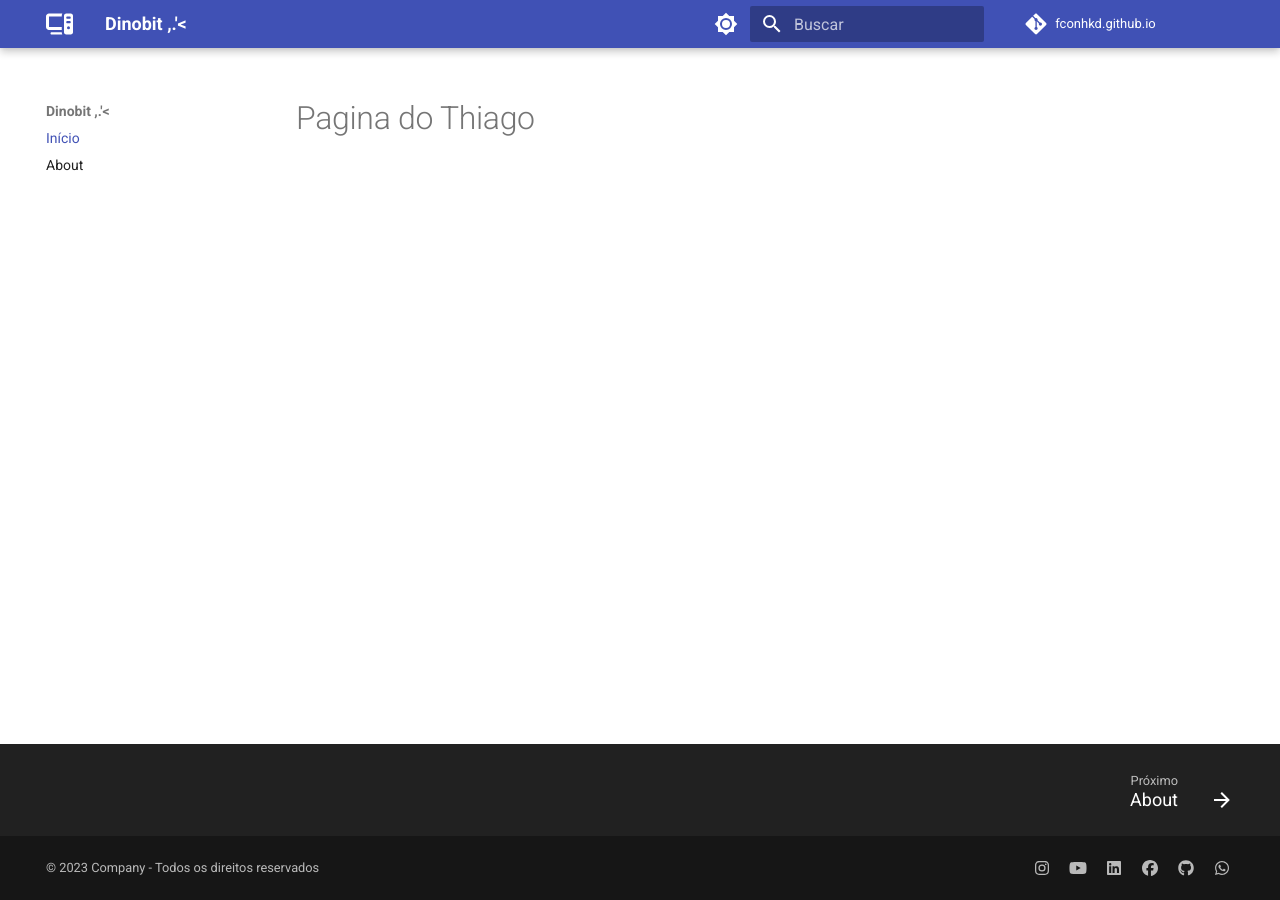
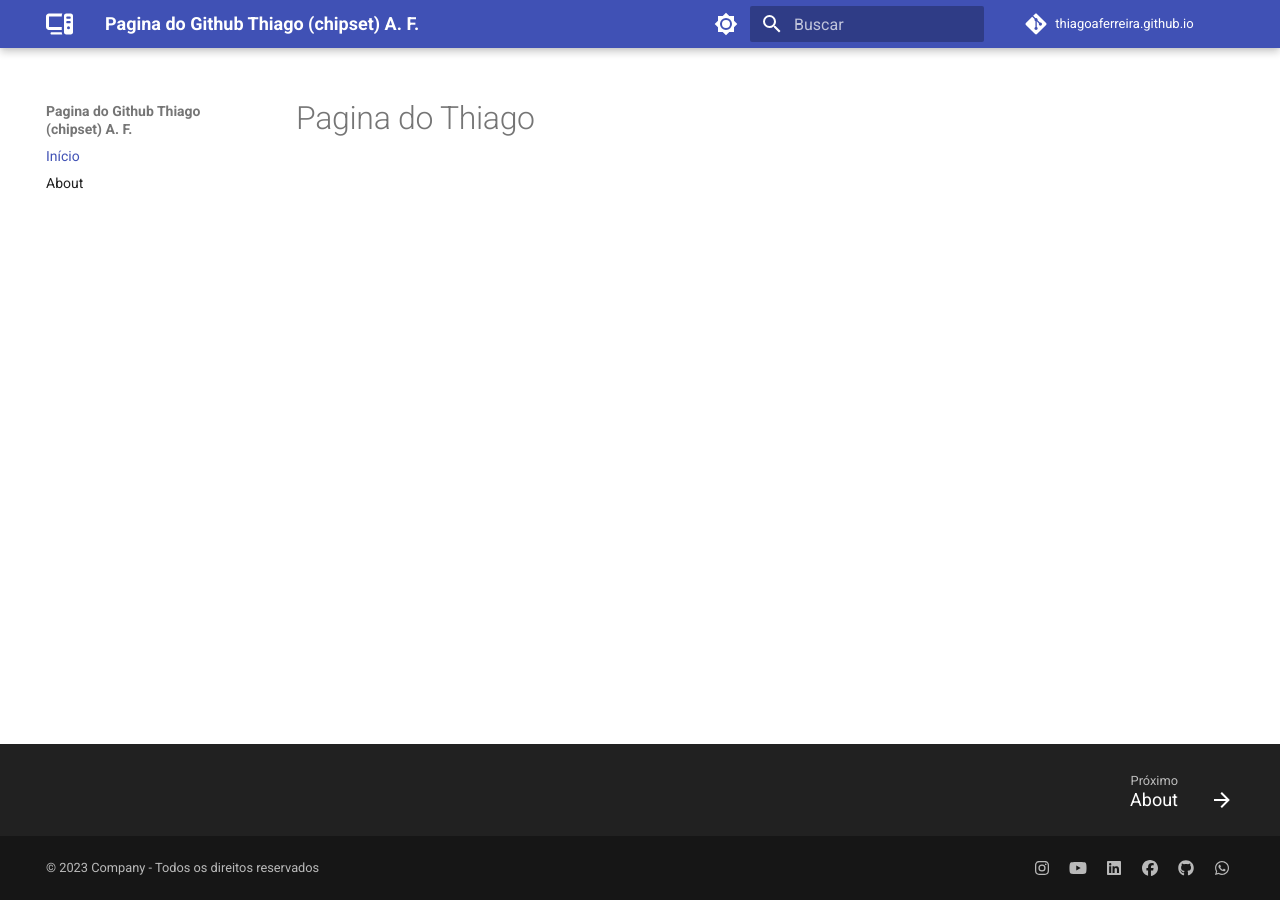
Before and after one commit to thiagoAferreira/teste01, an MkDocs documentation site: the page built from docs/index.md, in a window 1280 px wide. Built offline with MkDocs 1.6.1 and Material for MkDocs 9.7.7, drawn with Linux system fonts in a browser that asks for light colours; comment, search, counter and statistics services are not loaded.

Commit message:
detelhes no mkdocs.yml

```diff
--- a/mkdocs.yml
+++ b/mkdocs.yml
@@ -1,12 +1,12 @@
 # Project information
-site_name: Dinobit ,.'<
+site_name: Pagina do Github Thiago (chipset) A. F.
 site_url: https://thiagoaferreira.github.io/
-site_author: chpiset
+site_author: chip
 site_description: >-
   Um modelo para futuros wikis
 
 # Repository
-repo_name: fconhkd.github.io
+repo_name: thiagoaferreira.github.io
 repo_url: https://github.com/thiagoaferreira/thiagoaferreira.github.io/
 edit_uri: edit/main/docs
 # edit_uri_template: 'blob/main/docs/{path}'
```
